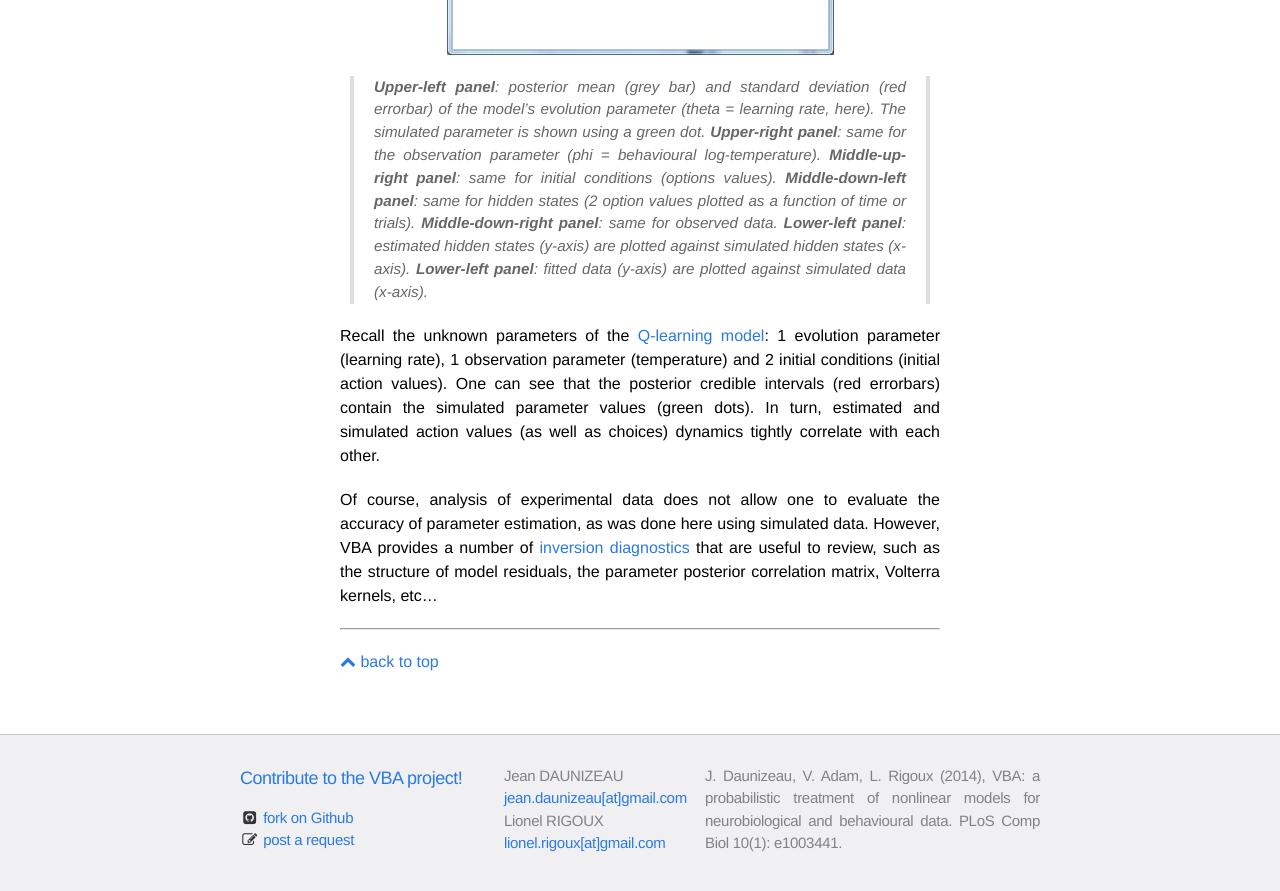
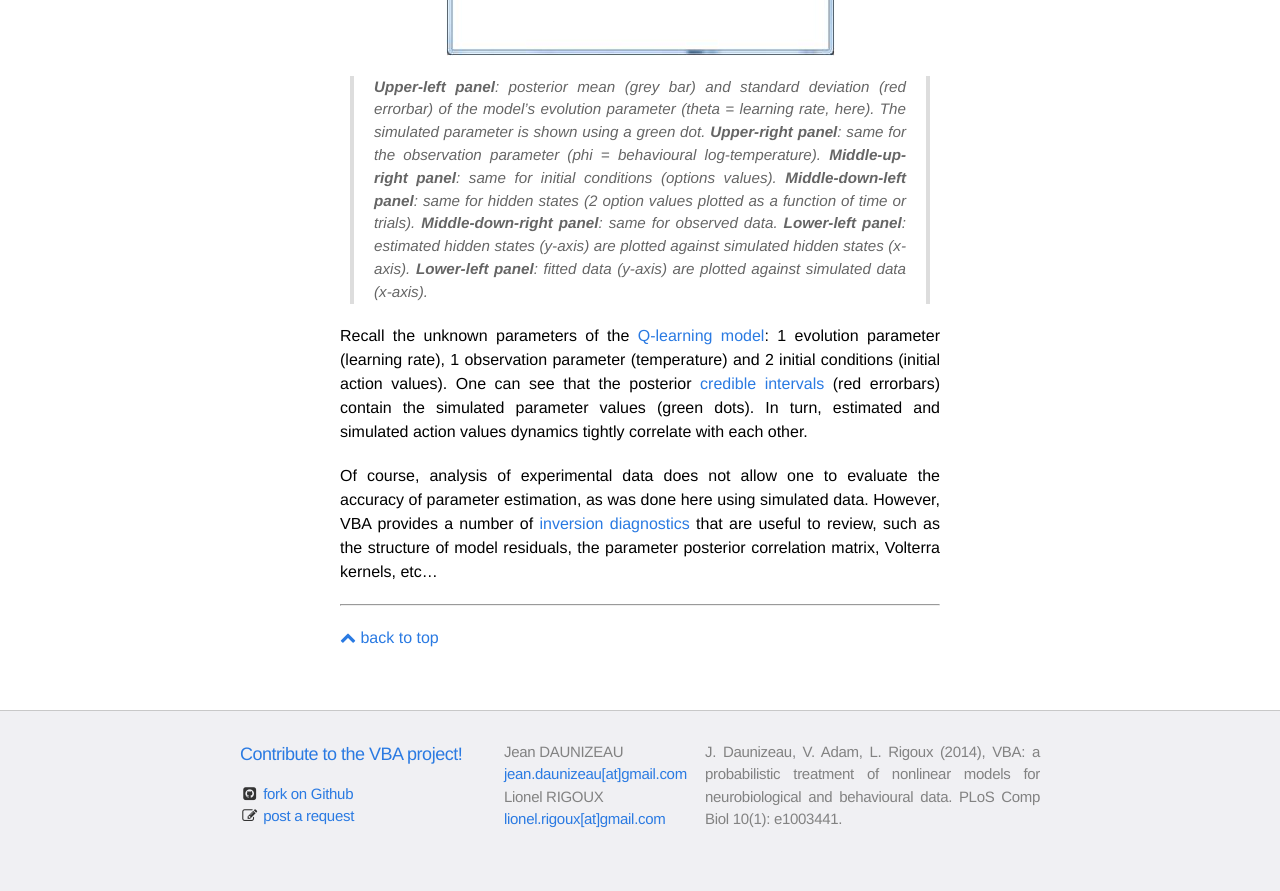
Before and after one commit to MBB-team/VBA-toolbox, a Jekyll site: the page built from _wiki/Fast-demo-Q-learning-model.md, in a window 1280 px wide and 900 px high, scrolled down 2392 px. Shown: the top 891 px of the window. Built offline with Jekyll 4.4.1, drawn with Linux system fonts in a browser that asks for light colours; nearby versions of some CDN libraries; some of the changed text lies outside the part shown.

Commit message:
Update Fast-demo-Q-learning-model.md

```diff
--- a/_wiki/Fast-demo-Q-learning-model.md
+++ b/_wiki/Fast-demo-Q-learning-model.md
@@ -61,6 +61,6 @@ All VBA's graphical outputs (parameter estimation, model accuracy, inversion dia
 > **Upper-left panel**: posterior mean (grey bar) and standard deviation (red errorbar) of the model's evolution parameter (theta = learning rate, here). The simulated parameter is shown using a green dot. **Upper-right panel**: same for the observation parameter (phi = behavioural log-temperature). **Middle-up-right panel**: same for initial conditions (options values). **Middle-down-left panel**: same for hidden states (2 option values plotted as a function of time or trials). **Middle-down-right panel**: same for observed data. **Lower-left panel**: estimated hidden states (y-axis) are plotted against simulated hidden states (x-axis). **Lower-left panel**: fitted data (y-axis) are plotted against simulated data (x-axis).
 
 Recall the unknown parameters of the [Q-learning model]({{ site.baseurl }}/wiki/Structure-of-VBA's-generative-model): 1 evolution parameter (learning rate), 1 observation parameter (temperature) and 2 initial conditions (initial action values).
-One can see that the posterior credible intervals (red errorbars) contain the simulated parameter values (green dots). In turn, estimated and simulated action values (as well as choices) dynamics tightly correlate with each other.
+One can see that the posterior [credible intervals](https://en.wikipedia.org/wiki/Credible_interval) (red errorbars) contain the simulated parameter values (green dots). In turn, estimated and simulated action values dynamics tightly correlate with each other.
 
 Of course, analysis of experimental data does not allow one to evaluate the accuracy of parameter estimation, as was done here using simulated data. However, VBA provides a number of [inversion diagnostics]({{ site.baseurl }}/wiki/VBA-output-structure) that are useful to review, such as the structure of model residuals, the parameter posterior correlation matrix, Volterra kernels, etc...
```
Also changed, not shown: other parts of _wiki/Fast-demo-Q-learning-model.md (+1 -1 lines).
